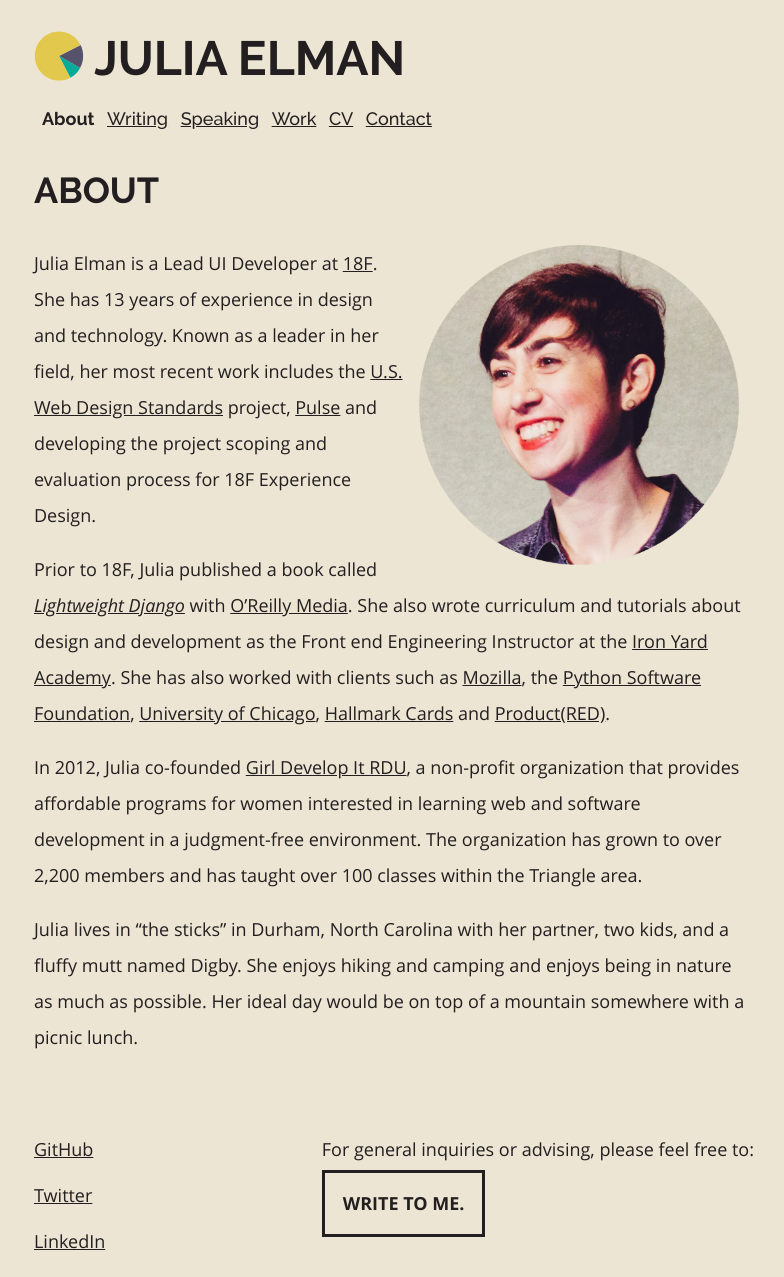
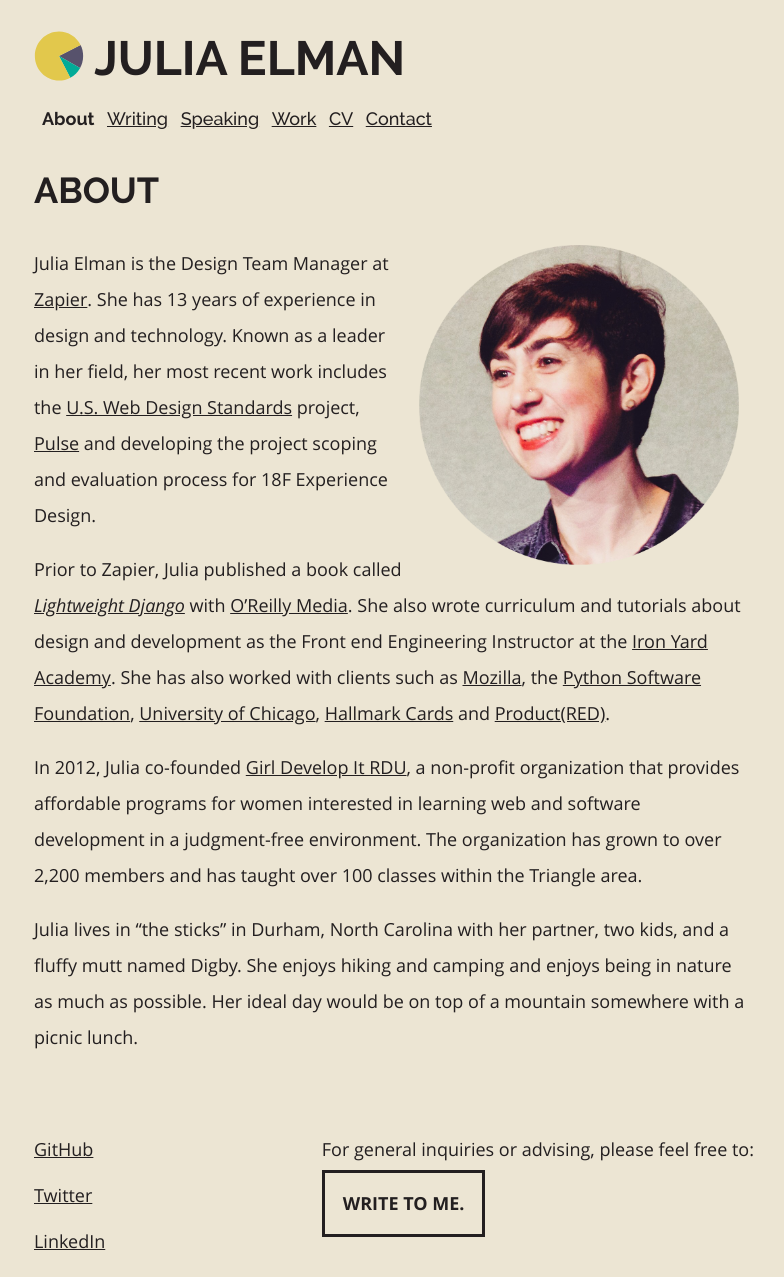
Before and after one commit to juliaelman/juliaelman.github.io, a Jekyll site: the page built from pages/about.md, in a window 1280 px wide. Shown: the whole page, without its empty margins (246-1030 px from the left). Built offline with Jekyll 4.4.1, drawn with Linux system fonts in a browser that asks for light colours.

Commit message:
Update site with new job title: Design Team Manager.

```diff
--- a/404.html
+++ b/404.html
@@ -45,7 +45,7 @@
     <meta name="twitter:title" content="Julia Elman">
     <meta property="og:image" content="/assets/images/pacpie.png">
 
-    <meta name="description" content="Julia Elman is a Senior UI Developer, technical writer and public speaker based in Durham, North Carolina.">
+    <meta name="description" content="Julia Elman is a Design Team Manager, technical writer and public speaker based in Durham, North Carolina.">
     <meta name="keywords" content="julia elman, web design, design, ui designer, css, html, javascript, technical lead, manager, senior">
     <meta name="author" content="Julia Elman">
 
--- a/_config.yml
+++ b/_config.yml
@@ -8,4 +8,4 @@
 
 # Site specific context
 title: Julia Elman
-description: Julia Elman is a Lead UI Developer based in Durham, North Carolina.
+description: Julia Elman is a Design Team Manager based in Durham, North Carolina.
--- a/_includes/head.html
+++ b/_includes/head.html
@@ -18,7 +18,7 @@
   <meta property="og:image" content="/assets/images/pacpie.png">
 
   <meta name="description" content="{{ site.description }}">
-  <meta name="keywords" content="julia elman, web design, design, front-end developer, django, python, css, html, javascript">
+  <meta name="keywords" content="julia elman, design manager, management, web design, design, front-end developer, django, python, css, html, javascript">
   <meta name="author" content="Julia Elman">
 
   <link rel="shortcut icon" href="/assets/images/favicon.ico">
--- a/index.html
+++ b/index.html
@@ -4,7 +4,7 @@
 body_id: home
 ---
 
-<p>Hello! I am Julia Elman -- a Lead UI Developer based in Durham, North Carolina. I lead design and development projects, and coach people to help them reach their full potential and create amazing things. My most recent work includes the <a href="https://standards.usa.gov/">U.S. Web Design Standards</a>.</p>
+<p>Hello! I am Julia Elman -- a Design Team Manager based in Durham, North Carolina. I lead design and development teams, and coach people to help them reach their full potential and create amazing things. My most recent work includes the <a href="https://standards.usa.gov/">U.S. Web Design Standards</a>.</p>
 
 <p>Apart from technology, I like spending time hiking and camping in the woods of North Carolina and spending time with my family.</p>
 
--- a/pages/about.md
+++ b/pages/about.md
@@ -6,9 +6,9 @@
 ---
 <img src="/assets/images/julia-elman.png" alt="Julia Elman" class="profile">
 
-<p>Julia Elman is a Lead UI Developer at <a href="https://18f.gsa.gov/">18F</a>. She has 13 years of experience in design and technology. Known as a leader in her field, her most recent work includes the <a href="https://standards.usa.gov">U.S. Web Design Standards</a> project, <a href="https://pulse.cio.gov">Pulse</a> and developing the project scoping and evaluation process for 18F Experience Design.</p>
+<p>Julia Elman is the Design Team Manager at <a href="https://zapier.com/">Zapier</a>. She has 13 years of experience in design and technology. Known as a leader in her field, her most recent work includes the <a href="https://standards.usa.gov">U.S. Web Design Standards</a> project, <a href="https://pulse.cio.gov">Pulse</a> and developing the project scoping and evaluation process for 18F Experience Design.</p>
 
-Prior to 18F, Julia published a book called <em><a href="https://bit.ly/lightweightdjango">Lightweight Django</a></em> with <a href="https://www.oreilly.com/">O’Reilly Media</a>. She also wrote curriculum and tutorials about design and development as the Front end Engineering Instructor at the <a href="https://www.theironyard.com/">Iron Yard Academy</a>. She has also worked with clients such as <a href="https://www.mozilla.org/en-US/">Mozilla</a>, the <a href="https://www.python.org/psf/">Python Software Foundation</a>, <a href="">University of Chicago</a>, <a href="https://www.hallmark.com/">Hallmark Cards</a> and <a href="https://red.org/">Product(RED)</a>.
+Prior to Zapier, Julia published a book called <em><a href="https://bit.ly/lightweightdjango">Lightweight Django</a></em> with <a href="https://www.oreilly.com/">O’Reilly Media</a>. She also wrote curriculum and tutorials about design and development as the Front end Engineering Instructor at the <a href="https://www.theironyard.com/">Iron Yard Academy</a>. She has also worked with clients such as <a href="https://www.mozilla.org/en-US/">Mozilla</a>, the <a href="https://www.python.org/psf/">Python Software Foundation</a>, <a href="">University of Chicago</a>, <a href="https://www.hallmark.com/">Hallmark Cards</a> and <a href="https://red.org/">Product(RED)</a>.
 
 In 2012, Julia co-founded <a href="https://www.girldevelopit.com/chapters/raleigh-durham">Girl Develop It RDU</a>, a non-profit organization that provides affordable programs for women interested in learning web and software development in a judgment-free environment. The organization has grown to over 2,200 members and has taught over 100 classes within the Triangle area.
 
```
